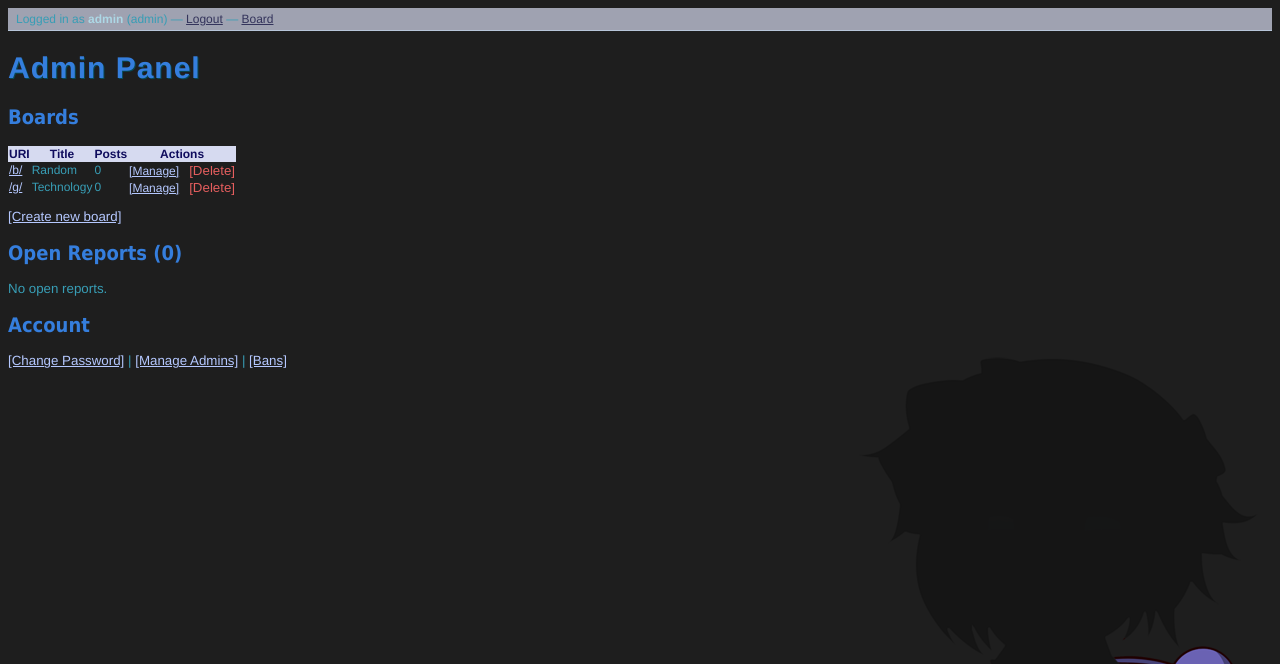
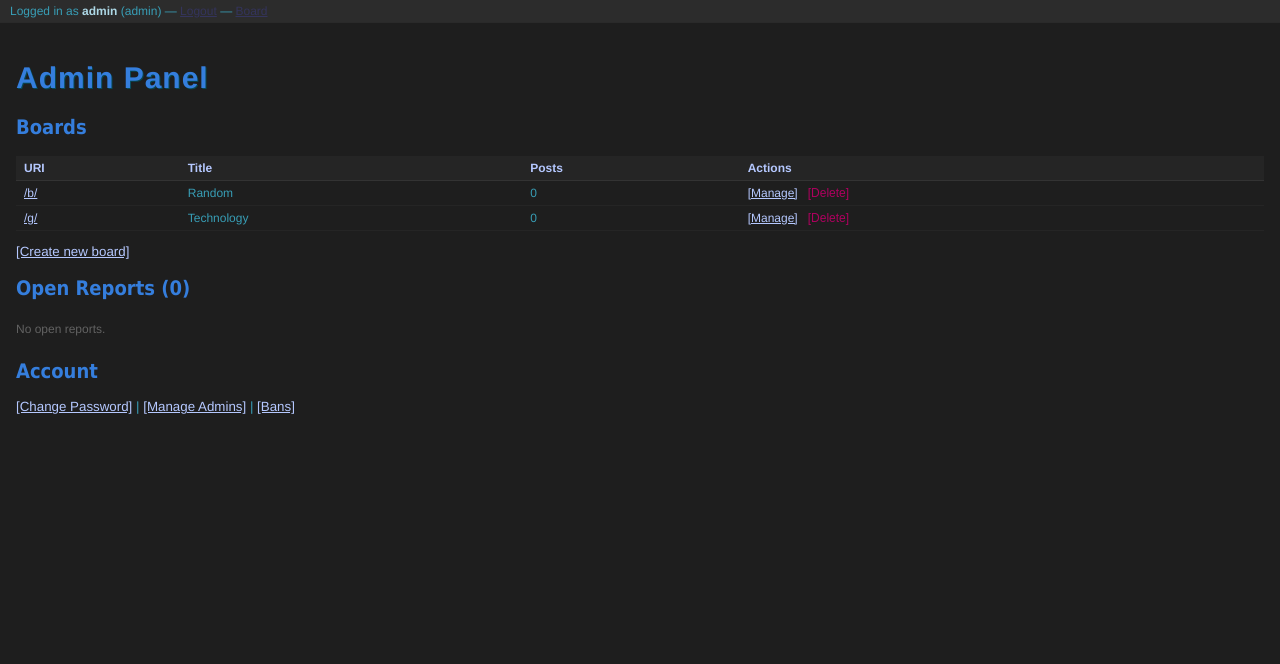
Before and after one commit to tomoko-dev9/meguPHP, a PHP site: page /admin/ in a window 1280 px wide. Shown: the top 664 px of the page. Run offline with PHP 8.4, Linux system fonts and the light colour scheme; a user stored in the database is signed in; data comes from the database, SQL or seed files in the repository; tables that the repository leaves empty hold one stand-in row (values such as "Sample post").

Commit message:
Enhance report display and admin panel styles
Updated the admin panel to improve report handling and UI.

```diff
--- a/admin/index.php
+++ b/admin/index.php
@@ -9,7 +9,6 @@ if ($_SERVER['REQUEST_METHOD'] === 'POST' && isset($_POST['delete_board'])) {
         $db = db();
         $db->prepare("DELETE FROM posts WHERE board_uri=?")->execute([$uri]);
         $db->prepare("DELETE FROM boards WHERE uri=?")->execute([$uri]);
-        // Remove uploads
         $dir = __DIR__ . '/../public/uploads/' . $uri;
         if (is_dir($dir)) {
             array_map('unlink', glob("$dir/*.*"));
@@ -19,8 +18,20 @@ if ($_SERVER['REQUEST_METHOD'] === 'POST' && isset($_POST['delete_board'])) {
     }
 }
 
-$boards  = get_all_boards();
-$reports = db()->query("SELECT r.*, p.body FROM reports r LEFT JOIN posts p ON p.board_post_id=r.post_id AND p.board_uri=r.board_uri WHERE r.resolved=0 ORDER BY r.created_at DESC LIMIT 50")->fetchAll();
+$boards = get_all_boards();
+
+// Fetch reports joined with post data — get thread_id so we can build a correct link
+$reports = db()->query("
+    SELECT r.*,
+           p.body,
+           p.thread_id,
+           COALESCE(p.thread_id, r.post_id) AS link_thread_id
+    FROM reports r
+    LEFT JOIN posts p ON p.board_post_id = r.post_id AND p.board_uri = r.board_uri
+    WHERE r.resolved = 0
+    ORDER BY r.created_at DESC
+    LIMIT 50
+")->fetchAll();
 ?><!doctype html>
 <html lang="en">
 <head>
@@ -28,11 +39,33 @@ $reports = db()->query("SELECT r.*, p.body FROM reports r LEFT JOIN posts p ON p
     <title>Admin Panel</title>
     <link rel="stylesheet" href="<?= BASE_URL ?>public/css/style.css">
     <style>
-        .danger { color: #e55e5e; }
-        .confirm-delete { display:none; }
+        body { background:#1e1e1e; color:#389eb6; font-family:"Helvetica Neue",Helvetica,Arial,sans-serif; font-size:10pt; margin:0; padding:0; }
+        a { color:#b5c8ff; } a:hover { color:#af005f; }
+        h1,h2 { color:#357edd; }
+        .admin-bar { background:rgba(46,46,46,0.9); border-bottom:1px solid #2a2a2a; padding:4px 10px; font-size:9pt; }
+        .admin-bar b { color:#add8e6; }
+        .wrap { padding:10px 16px; }
+
+        table { border-collapse:collapse; width:100%; margin-bottom:12px; font-size:9pt; }
+        th { background:#252525; color:#b5c8ff; text-align:left; padding:5px 8px; border-bottom:1px solid #333; }
+        td { padding:5px 8px; border-bottom:1px solid #252525; vertical-align:top; }
+        tr:hover td { background:rgba(255,255,255,0.02); }
+
+        .danger { color:#e55e5e; }
         td form { display:inline; }
-        .del-btn { background:none; border:none; color:#e55e5e; cursor:pointer; font-size:10pt; padding:0; }
+        .del-btn { background:none; border:none; color:#af005f; cursor:pointer; font-size:9pt; padding:0; }
         .del-btn:hover { text-decoration:underline; }
+
+        .post-preview {
+            max-width:340px; color:#8a8a8a; font-size:8pt;
+            white-space:nowrap; overflow:hidden; text-overflow:ellipsis;
+        }
+        .report-actions a { margin-right:6px; font-size:9pt; white-space:nowrap; }
+        .resolve-link { color:#12bd7c !important; }
+        .resolve-link:hover { color:#af005f !important; }
+        .report-ip { color:#626262; font-size:8pt; }
+        .report-time { color:#626262; font-size:8pt; white-space:nowrap; }
+        .no-reports { color:#626262; font-size:9pt; padding:6px 0; }
     </style>
 </head>
 <body>
@@ -41,7 +74,9 @@ $reports = db()->query("SELECT r.*, p.body FROM reports r LEFT JOIN posts p ON p
     — <a href="<?= BASE_URL ?>admin/logout.php">Logout</a>
     — <a href="<?= BASE_URL ?>">Board</a>
 </div>
+<div class="wrap">
 <h1>Admin Panel</h1>
+
 <h2>Boards</h2>
 <table>
 <tr><th>URI</th><th>Title</th><th>Posts</th><th>Actions</th></tr>
@@ -65,19 +100,24 @@ $reports = db()->query("SELECT r.*, p.body FROM reports r LEFT JOIN posts p ON p
 
 <h2>Open Reports (<?= count($reports) ?>)</h2>
 <?php if (!$reports): ?>
-<p>No open reports.</p>
+<p class="no-reports">No open reports.</p>
 <?php else: ?>
 <table>
-<tr><th>Board</th><th>Post</th><th>Reason</th><th>IP</th><th>Actions</th></tr>
-<?php foreach ($reports as $r): ?>
+<tr><th>Time</th><th>Board</th><th>Post</th><th>Body</th><th>Reason</th><th>IP</th><th>Actions</th></tr>
+<?php foreach ($reports as $r):
+    $thread_url = BASE_URL . h($r['board_uri']) . '/thread/' . (int)$r['link_thread_id'] . '/#p' . (int)$r['post_id'];
+    $preview    = $r['body'] ? mb_substr(strip_tags($r['body']), 0, 120) : '(deleted)';
+?>
 <tr>
+    <td class="report-time"><?= h(date('m/d H:i', strtotime($r['created_at']))) ?></td>
     <td>/<?= h($r['board_uri']) ?>/</td>
-    <td><a href="<?= BASE_URL . h($r['board_uri']) ?>/thread/<?= $r['post_id'] ?>/#p<?= $r['post_id'] ?>">#<?= $r['post_id'] ?></a></td>
+    <td><a href="<?= $thread_url ?>" target="_blank">#<?= (int)$r['post_id'] ?></a></td>
+    <td><div class="post-preview" title="<?= h($preview) ?>"><?= h($preview) ?></div></td>
     <td><?= h($r['reason']) ?></td>
-    <td><?= h($r['reporter_ip']) ?></td>
-    <td>
-        <a href="delete.php?board=<?= h($r['board_uri']) ?>&post=<?= $r['post_id'] ?>">[Delete]</a>
-        <a href="resolve_report.php?id=<?= $r['id'] ?>">[Resolve]</a>
+    <td class="report-ip"><?= h($r['reporter_ip']) ?></td>
+    <td class="report-actions">
+        <a href="<?= BASE_URL ?>admin/delete.php?board=<?= urlencode($r['board_uri']) ?>&post=<?= (int)$r['post_id'] ?>" onclick="return confirm('Delete post #<?= (int)$r['post_id'] ?>?')">[Delete post]</a>
+        <a href="resolve_report.php?id=<?= (int)$r['id'] ?>" class="resolve-link">[Resolve]</a>
     </td>
 </tr>
 <?php endforeach; ?>
@@ -90,5 +130,6 @@ $reports = db()->query("SELECT r.*, p.body FROM reports r LEFT JOIN posts p ON p
 | <a href="manage_admins.php">[Manage Admins]</a>
 | <a href="bans.php">[Bans]</a>
 <?php endif; ?>
+</div>
 </body>
 </html>
```
